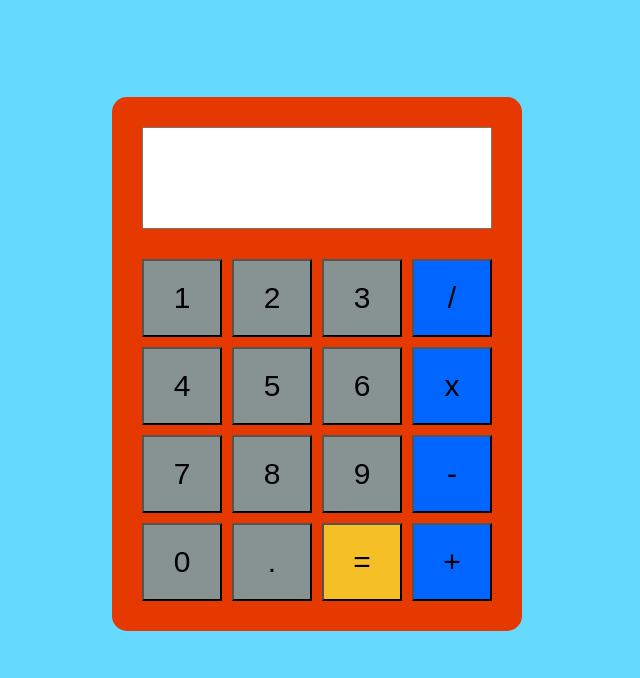
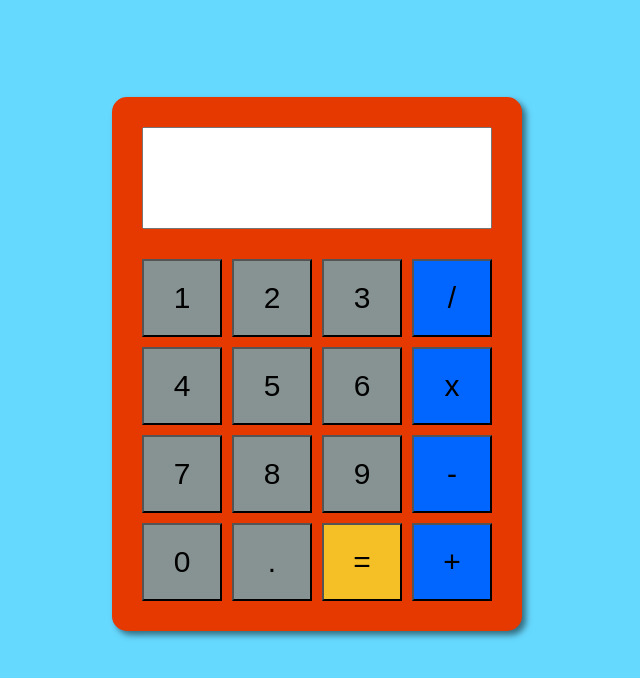
Before and after one commit to edujlulo/basic-calculator, a plain HTML site: page index.html in a window 1280 px wide. Shown: the part 120-798 px from the top of the page, without its empty margins (323-963 px from the left). Drawn offline with Linux system fonts and the light colour scheme.

Commit message:
Placed shadow
Placed shadow

```diff
--- a/style.css
+++ b/style.css
@@ -27,6 +27,7 @@ body {
   padding: 30px;
   background-color: #e63900;
   border-radius: 15px;
+  box-shadow: 4px 4px 6px rgb(0, 0, 0, 0.5);
 }
 
 .button {
```
